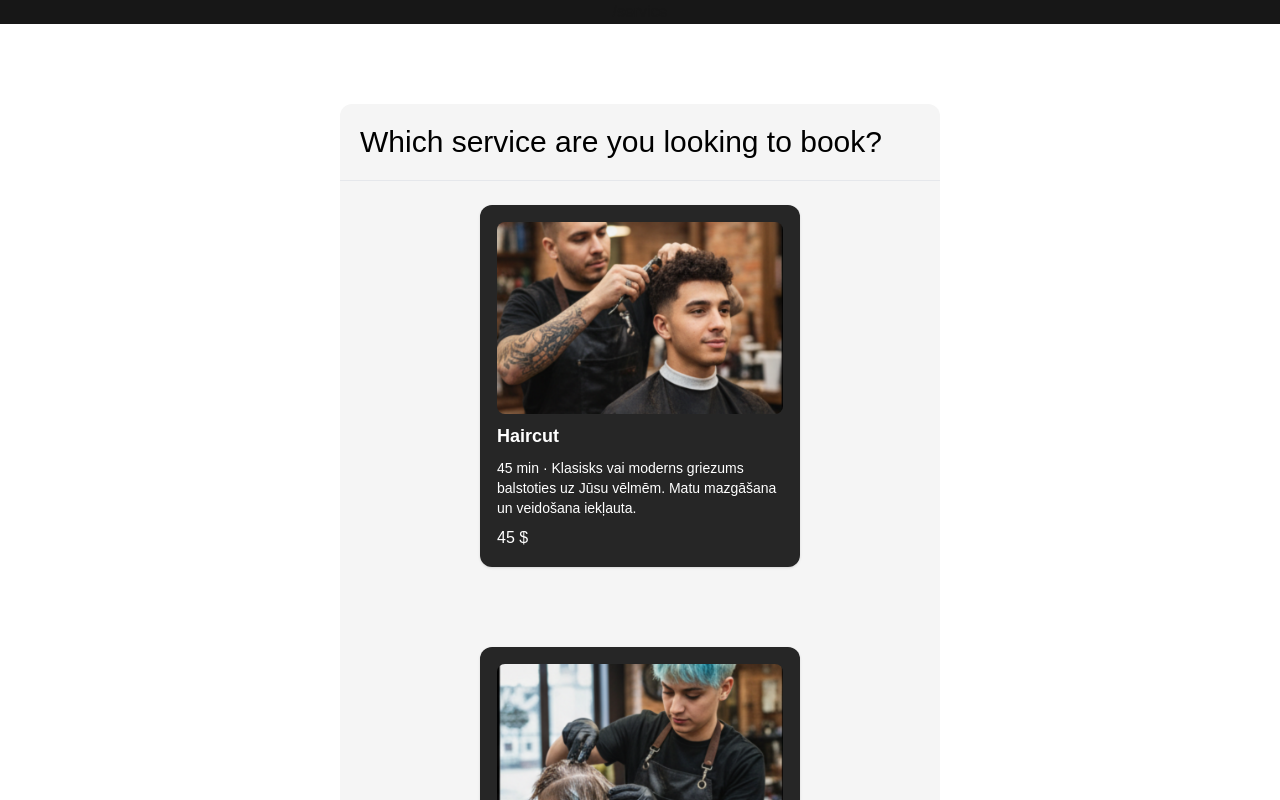
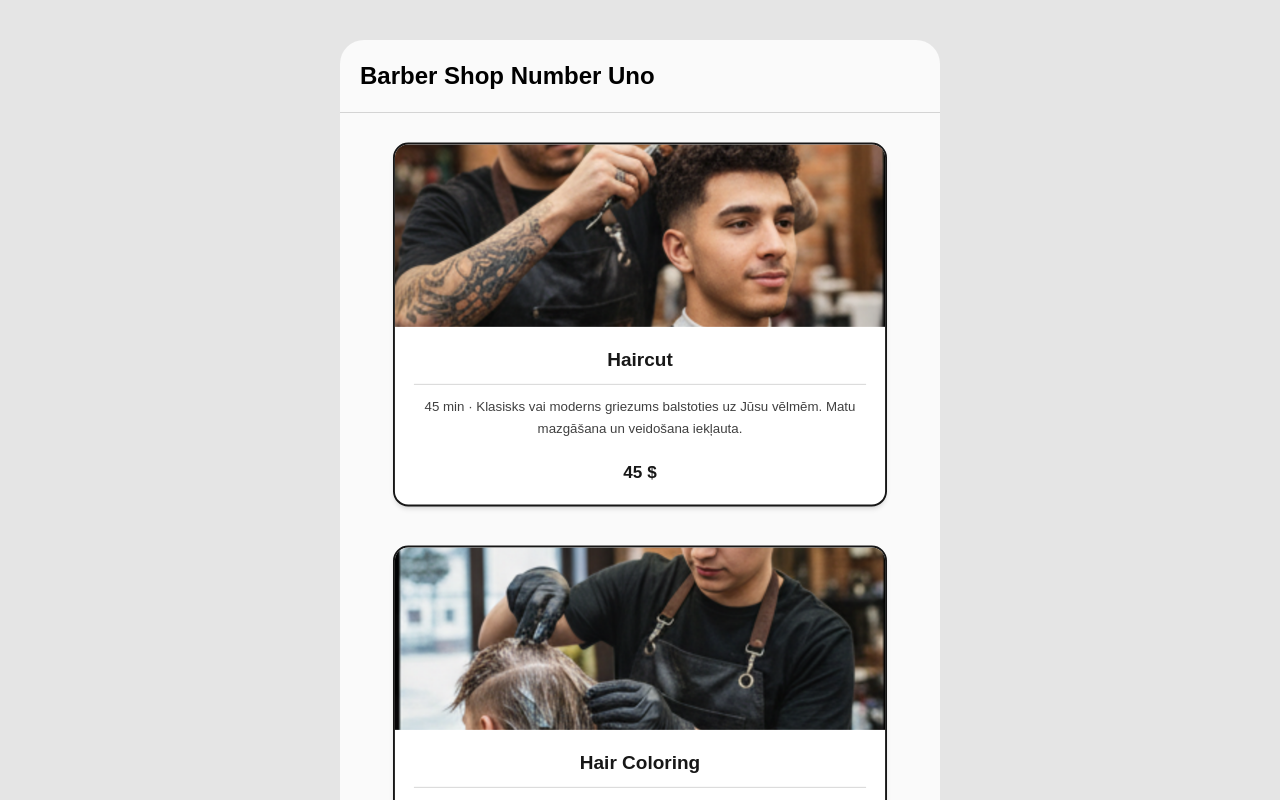
Before and after one commit to MartinsP9/booking-system, a Next.js app: page /service in a window 1280 px wide. Shown: the top 800 px of the page. Built offline with nearby package versions, Linux system fonts and the light colour scheme.

Commit message:
styling for the services page and footer, footer button components.

```diff
--- a/app/layout.tsx
+++ b/app/layout.tsx
@@ -28,7 +28,7 @@ export default function RootLayout({
     return (
         <html lang="en">
             <body className={`${geistSans.variable} ${geistMono.variable} antialiased`}>
-                <TemporaryURL />
+                {/* <TemporaryURL /> */}
                 {children}
             </body>
         </html>
--- a/app/service/page.tsx
+++ b/app/service/page.tsx
@@ -24,9 +24,6 @@ const Service = () => {
     //
     //     });
 
-    return (
-        <main className="flex max-w-150 m-auto flex-col items-center justify-center py-20 bg-white dark:bg-neutral-950 sm:items-start">
-            {
     // something that they could display at the service as an add or something
     /* <div className="m-auto">
             <h1>Haircut</h1>
@@ -36,13 +33,15 @@ const Service = () => {
             <h1>Beard trim</h1>
             <p>Razor beard trim using hot and cold towels.</p>
         </div> */
-            }
-            <div className="w-full flex flex-col justify-center bg-neutral-100 dark:bg-neutral-900 m-auto rounded-xl">
+
+    return (
+        <main className="bg-neutral-200 pt-10">
+            <div className="max-w-150 bg-neutral-50 flex flex-col justify-center m-auto rounded-t-3xl">
                 <div className="p-5">
-                    <h1 className="text-3xl text-black dark:text-white">Which service are you looking to book?</h1>
+                    <h1 className="text-black text-2xl font-bold">Barber Shop Number Uno</h1>
                 </div>
-                <div className="border-t border-gray-200 mb-6"></div>
-                <div className="m-auto flex flex-col gap-20">
+                <div className="border-t border-neutral-300"></div>
+                <div className="flex flex-col justify-start gap-5 p-5 mb-5">
                     {services.map((card, index: number) => (
                         <ServiceCard
                             key={index}
--- a/components/Footer.tsx
+++ b/components/Footer.tsx
@@ -13,10 +13,18 @@ const Footer = ({ serviceId = "", personId = "", date = "", time = "" }: FooterS
     const servicePrice = parseInt(service?.price ?? "");
 
     function timeFormatter(givenTime: string) {
-        const [goo, some] = givenTime.split(":");
-        const hours = parseInt(goo);
-        const minutes = parseInt(some);
-        return [hours, minutes];
+        const [h, m] = givenTime.split(":");
+        const hours = parseInt(h, 10);
+        const minutes = parseInt(m, 10);
+        let textHours = "";
+        let textMinutes = "";
+        if (hours > 0) {
+            textHours = `${hours} h`;
+        }
+        if (minutes > 0) {
+            textMinutes = `${minutes} min`;
+        }
+        return [textHours, textMinutes];
     }
     const [serviceHours, serviceMinutes] = timeFormatter(serviceTimeRaw);
 
@@ -35,20 +43,36 @@ const Footer = ({ serviceId = "", personId = "", date = "", time = "" }: FooterS
         currentURL == "/overview"
     ) {
         return (
-            <div className="sticky w-full bottom-0 bg-neutral-900 text-white border-t border-neutral-800 p-4 flex flex-col items-center gap-3">
-                <div className="flex flex-col sm:flex-row sm:items-center gap-2">
-                    <span className="text-sm text-gray-400">
-                        {serviceHours}h {serviceMinutes}min
-                    </span>
+            <div
+                className="
+                sticky bottom-0 w-full bg-white h-40
+                flex flex-col justify-start gap-5 pt-5
+                border-t border-neutral-200 shadow-[0_-4px_12px_rgba(0,0,0,0.20)]
+            "
+            >
+                <div className="flex flex-row justify-between px-10">
+                    <div className="">
+                        <span className="text-neutral-400 text-md">
+                            {serviceHours} {serviceMinutes}
+                        </span>
+                    </div>
+                    <span className="text-black">{servicePrice} €</span>
                 </div>
-
-                <span className="font-semibold text-lg">{servicePrice} €</span>
-
                 <FooterButton linkTo={link} contentButton={content} />
             </div>
         );
     }
-    return null;
+    return (
+        <div
+            className="
+                w-full bg-neutral-50 h-40 mt-2
+                flex items-center justify-center
+                text-neutral-300 text-sm
+            "
+        >
+            <span>Select one to continue</span>
+        </div>
+    );
 };
 
 export default Footer;
--- a/components/FooterButton.tsx
+++ b/components/FooterButton.tsx
@@ -3,7 +3,7 @@ import { FooterButtonProps } from "@/lib/types";
 
 const FooterButton = ({ linkTo, contentButton }: FooterButtonProps) => {
     return (
-        <Link className="flex items-center justify-center gap-2" href={linkTo}>
+        <Link className="flex items-center justify-center h-10 mx-10 py-7 gap-2 bg-neutral-900 rounded-2xl text-white" href={linkTo}>
             {contentButton}
         </Link>
     );
--- a/components/ServiceCard.tsx
+++ b/components/ServiceCard.tsx
@@ -3,22 +3,44 @@ import { ServiceCardProps } from "@/lib/types";
 
 const ServiceCard = ({ onCardClick, title, image, imagealt, text, price, isActive = false }: ServiceCardProps) => {
     console.log(image);
+    // return (
+    //     <div
+    //         className={`
+    //             max-w-xs bg-neutral-800 rounded-xl shadow p-4 flex flex-col gap-2
+    //             transition-all duration-200 transform cursor-pointer
+    //             ${isActive ? "border-2 border-blue-500 scale-105" : "border border-transparent scale-100"}
+    //         `}
+    //         onClick={onCardClick}
+    //     >
+    //         <img className="w-full h-48 object-cover rounded-lg" src={`/${image}`} alt={imagealt} />
+    //         {/* <svg>
+    //             {image},{imagealt}
+    //         </svg> */}
+    //         <h1 className="text-lg font-semibold text-white">{title}</h1>
+    //         <p className=" text-sm text-white">{text}</p>
+    //         <span className="text-base font-medium text-white">{price} $</span>
+    //     </div>
+    // );
     return (
         <div
-            className={`
-                max-w-xs bg-neutral-800 rounded-xl shadow p-4 flex flex-col gap-2
+            className={`max-w-380px bg-white rounded-2xl shadow-md overflow-hidden mx-5 flex flex-col
                 transition-all duration-200 transform cursor-pointer
-                ${isActive ? "border-2 border-blue-500 scale-105" : "border border-transparent scale-100"}
-            `}
+                ${isActive ? "border-2 border-green-500 scale-97" : "border-2 border-neutral-transparent scale-95"}`}
             onClick={onCardClick}
         >
-            <img className="w-full h-48 object-cover rounded-lg" src={`/${image}`} alt={imagealt} />
-            {/* <svg>
-                {image},{imagealt}
-            </svg> */}
-            <h1 className="text-lg font-semibold text-white">{title}</h1>
-            <p className=" text-sm text-white">{text}</p>
-            <span className="text-base font-medium text-white">{price} $</span>
+            <div className="w-full h-48 bg-neutral-100 flex items-center justify-center">
+                <img src={`/${image}`} alt={imagealt} className="h-full w-full object-cover" />
+            </div>
+
+            <div className="p-5 flex flex-col gap-3">
+                <h1 className="text-xl font-semibold text-neutral-900 text-center">{title}</h1>
+
+                <div className="border-t border-neutral-300"></div>
+
+                <p className="text-sm text-neutral-700 text-center leading-relaxed">{text}</p>
+
+                <span className="text-lg font-semibold text-neutral-900 text-center mt-2">{price} $</span>
+            </div>
         </div>
     );
 };
--- a/public/data.ts
+++ b/public/data.ts
@@ -15,7 +15,7 @@ export const services = [
         "image": "haircoloring-img.png",
         "imagealt": "Person getting hair dye applied",
         "price": "70",
-        "duration": "02:00"
+        "duration": "01:30"
     },
     {
         "id": "s3",
@@ -33,7 +33,7 @@ export const services = [
         "image": "beardtrim-img.png",
         "imagealt": "Barber trimming beard",
         "price": "25",
-        "duration": "00:15"
+        "duration": "00:25"
     },
     {
         "id": "s5",
@@ -51,7 +51,7 @@ export const services = [
         "image": "kido-img.png",
         "imagealt": "Foot massage and pedicure",
         "price": "50",
-        "duration": "01:00"
+        "duration": "01:15"
     }
 ]
 
```
Lines whose indentation alone changed are shown as unchanged.
